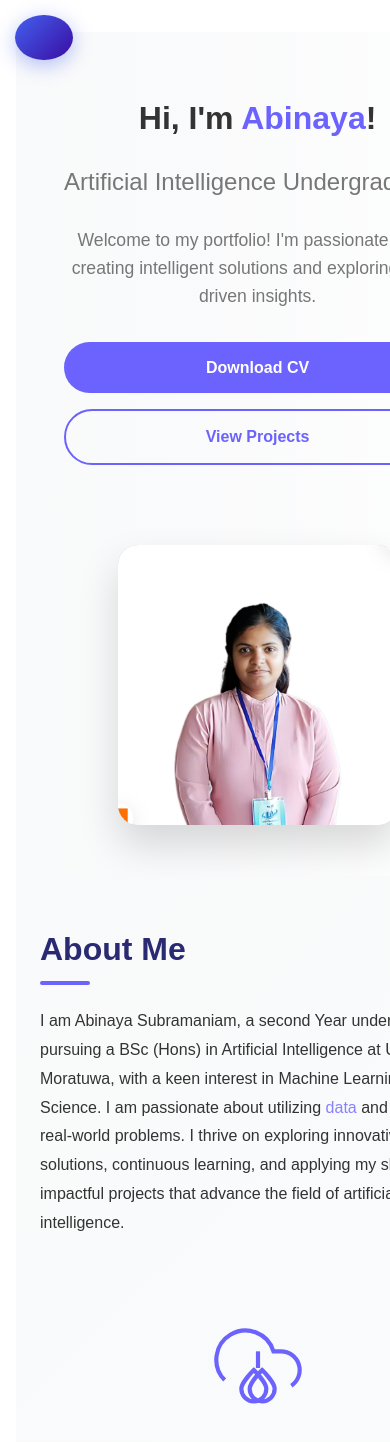
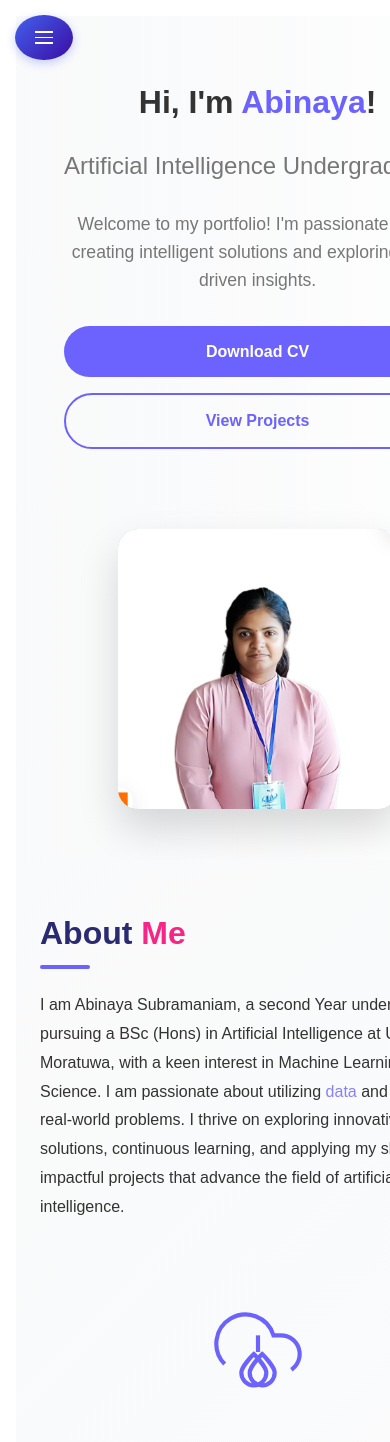
Before and after one commit to Abinaya-Subramaniam/Portfolio, a React (Vite) app: page / in a window 390 px wide. Shown: the top 1442 px of the page. Built offline with nearby package versions, Linux system fonts and the light colour scheme.

Commit message:
Mobile Responsive

```diff
--- a/src/assets/styles/global.css
+++ b/src/assets/styles/global.css
@@ -1292,3 +1292,265 @@
       left: 15px;
     }
   }
+
+/* Mobile-First Base Styles */
+:root {
+    --primary-color: #6c63ff;
+    --secondary-color: #4d44db;
+    --dark-color: #2a2a72;
+    --light-color: #f8f9fa;
+    --text-color: #333;
+    --text-light: #777;
+    --white: #fff;
+    --black: #000;
+    --accent-color: #f72585;
+    --shadow: 0 5px 15px rgba(0, 0, 0, 0.1);
+    --transition: all 0.3s ease;
+  }
+
+  /* Base Mobile Styles */
+  .sidebar {
+    position: fixed;
+    top: 0;
+    left: 0;
+    width: 280px;
+    height: 100vh;
+    background: linear-gradient(135deg, #2a2a72 0%, #1a1a2e 100%);
+    color: white;
+    z-index: 1000;
+    padding: 1.5rem 1rem;
+    overflow-y: auto;
+    box-shadow: 5px 0 30px rgba(0, 0, 0, 0.2);
+    transform: translateX(-100%);
+    transition: transform 0.3s ease;
+  }
+
+  .sidebar.open {
+    transform: translateX(0);
+  }
+
+  .sidebar-content {
+    height: 100%;
+    display: flex;
+    flex-direction: column;
+  }
+
+  .sidebar-header {
+    text-align: center;
+    margin-bottom: 1.5rem;
+    padding-bottom: 1rem;
+    border-bottom: 1px solid rgba(255, 255, 255, 0.1);
+  }
+
+  .logo {
+    width: 60px;
+    height: 60px;
+    background: linear-gradient(135deg, #4361ee 0%, #3a0ca3 100%);
+    color: white;
+    border-radius: 50%;
+    display: flex;
+    align-items: center;
+    justify-content: center;
+    font-size: 1.5rem;
+    font-weight: 700;
+    margin: 0 auto 1rem;
+    box-shadow: 0 5px 15px rgba(67, 97, 238, 0.3);
+  }
+
+  .sidebar-header h2 {
+    font-size: 1.2rem;
+    margin-bottom: 0.5rem;
+    line-height: 1.3;
+  }
+
+  .title-tags {
+    display: flex;
+    flex-direction: column;
+    gap: 0.3rem;
+    justify-content: center;
+  }
+
+  .title-tags span {
+    background: rgba(255, 255, 255, 0.1);
+    padding: 0.3rem 0.8rem;
+    border-radius: 20px;
+    font-size: 0.7rem;
+  }
+
+  .sidebar-nav {
+    margin-bottom: auto;
+    display: flex;
+    flex-direction: column;
+    gap: 0.3rem;
+  }
+
+  .nav-link {
+    display: flex;
+    align-items: center;
+    padding: 0.7rem 0.8rem;
+    color: rgba(255, 255, 255, 0.8);
+    text-decoration: none;
+    border-radius: 6px;
+    transition: var(--transition);
+    position: relative;
+    font-size: 0.9rem;
+  }
+
+  .nav-link:hover {
+    background: rgba(255, 255, 255, 0.05);
+    color: white;
+  }
+
+  .nav-link::before {
+    content: '';
+    position: absolute;
+    left: 0;
+    top: 0;
+    height: 100%;
+    width: 3px;
+    background: var(--accent-color);
+    transform: scaleY(0);
+    transform-origin: bottom;
+    transition: transform 0.2s ease;
+  }
+
+  .nav-link:hover::before {
+    transform: scaleY(1);
+  }
+
+  .nav-icon {
+    margin-right: 0.8rem;
+    font-size: 0.9rem;
+    color: rgba(255, 255, 255, 0.6);
+  }
+
+  .nav-link:hover .nav-icon {
+    color: var(--accent-color);
+  }
+
+  .nav-arrow {
+    margin-left: auto;
+    font-size: 0.7rem;
+    opacity: 0;
+    transition: var(--transition);
+  }
+
+  .nav-link:hover .nav-arrow {
+    opacity: 1;
+  }
+
+  .sidebar-social {
+    display: flex;
+    justify-content: center;
+    gap: 1rem;
+    margin-top: 1.5rem;
+    padding-top: 1rem;
+    border-top: 1px solid rgba(255, 255, 255, 0.1);
+  }
+
+  .sidebar-social a {
+    color: rgba(255, 255, 255, 0.6);
+    font-size: 1.1rem;
+    transition: var(--transition);
+  }
+
+  .sidebar-toggle {
+    position: fixed;
+    top: 15px;
+    left: 15px;
+    z-index: 1100;
+    background: linear-gradient(135deg, #4361ee 0%, #3a0ca3 100%);
+    color: white;
+    width: 45px;
+    height: 45px;
+    border-radius: 50%;
+    border: none;
+    cursor: pointer;
+    display: flex;
+    flex-direction: column;
+    align-items: center;
+    justify-content: center;
+    box-shadow: 0 3px 10px rgba(67, 97, 238, 0.3);
+  }
+
+  .toggle-line {
+    width: 18px;
+    height: 2px;
+    background: white;
+    margin: 2px 0;
+    transition: var(--transition);
+  }
+
+  .toggle-icon {
+    font-size: 1.5rem;
+  }
+
+  /* Main Content Adjustments for Mobile */
+  .main-content {
+    padding: 1rem;
+    margin-left: 0;
+    width: 100%;
+  }
+
+  /* Tablet Styles (min-width: 768px) */
+  @media (min-width: 768px) {
+    .sidebar {
+      width: 300px;
+      padding: 2rem 1.5rem;
+      transform: translateX(0);
+    }
+
+    .sidebar-toggle {
+      display: none;
+    }
+
+    .main-content {
+      margin-left: 300px;
+      padding: 2rem;
+    }
+
+    .logo {
+      width: 70px;
+      height: 70px;
+      font-size: 1.8rem;
+    }
+
+    .sidebar-header h2 {
+      font-size: 1.3rem;
+    }
+
+    .title-tags {
+      flex-direction: row;
+    }
+
+    .title-tags span {
+      font-size: 0.8rem;
+    }
+
+    .nav-link {
+      padding: 0.8rem 1rem;
+      font-size: 1rem;
+    }
+
+    .sidebar-social a {
+      font-size: 1.3rem;
+    }
+
+    .sidebar-toggle {
+      width: 50px;
+      height: 50px;
+      top: 25px;
+      left: 25px;
+    }
+  }
+
+  /* Desktop Styles (min-width: 992px) */
+  @media (min-width: 992px) {
+    .sidebar {
+      width: 320px;
+    }
+
+    .main-content {
+      margin-left: 320px;
+    }
+  }
```
